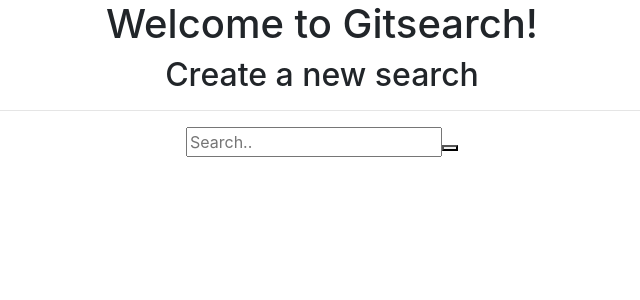
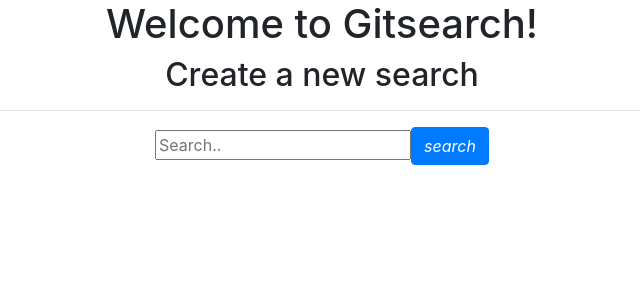
Before and after one commit to michael-creator/gitSEARCH, an Angular app: page / in a window 1280 px wide. Shown: the top 300 px of the page, without its empty margins (318-958 px from the left). Built offline with nearby package versions, Linux system fonts and the light colour scheme.

Commit message:
added a button for searching and also styling the button

```diff
--- a/src/app/app.component.html
+++ b/src/app/app.component.html
@@ -1,4 +1,5 @@
-<div style="text-align:center">
+<div class= "container-fluid bg-neg">
+ <div style="text-align:center">
   <h1>
     Welcome to {{ title }}!
   </h1>
@@ -7,6 +8,7 @@
     <hr>
 <form class="example" action="action_page.php">
     <input type="text" placeholder="Search.." name="search">
-    <button type="submit"><i class="fa fa-search"></i></button>
+    <button class="btn btn-primary"><i class="fa fa-search">search</i></button>
   </form>
 </div>
+</div>
```
